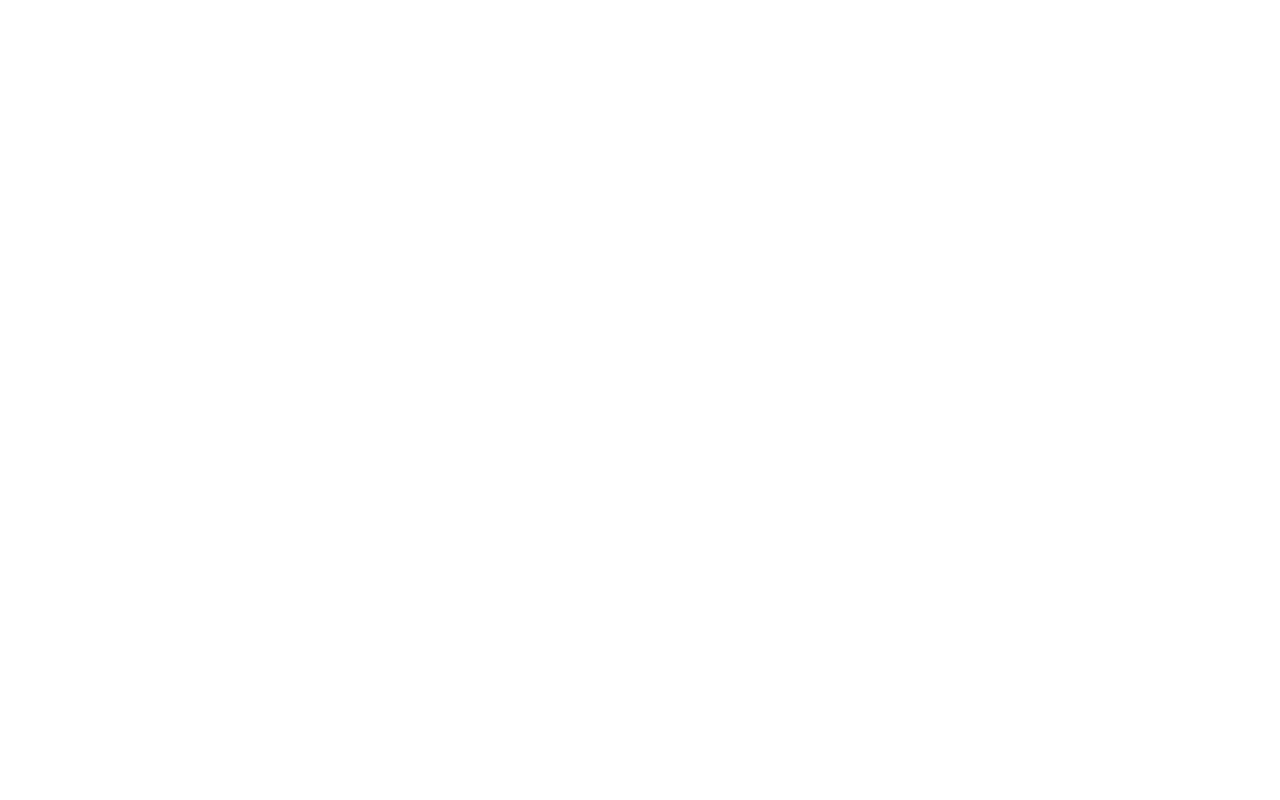
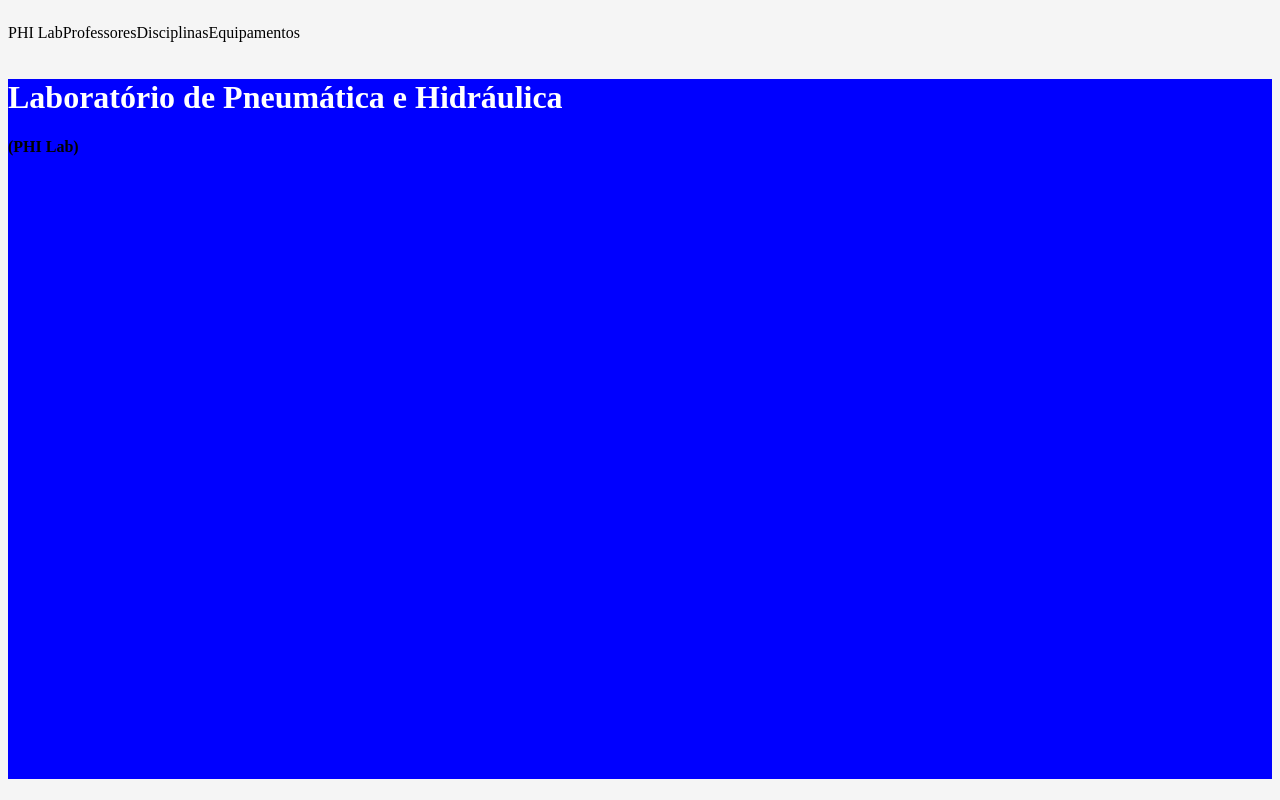
Before and after one commit to maLu70/PHILab, a plain HTML site: page index.html in a window 1280 px wide. Drawn offline with Linux system fonts and the light colour scheme.

Commit message:
começoPaginaInicial

```diff
--- a/index.html
+++ b/index.html
@@ -9,10 +9,27 @@
 </head>
 <body>
 
+    <div class="header">
+        <p>PHI Lab</p>
+        <p>Professores</p>
+        <p>Disciplinas</p>
+        <p>Equipamentos</p>
+    </div>
+
     <div class="paginaInicial">
 
-    <div class="conteudo"></div>
+        <div class="conteudo">
+            <h1>Laboratório de Pneumática e Hidráulica</h1>
+            <h4>(PHI Lab)</h4>
 
+            <div class="imgInicial">
+                <div class="img1"></div>
+                <div class="img2"></div>
+                <div class="img3"></div>
+                <div class="img4"></div>
+            </div>
+
+        </div>
     </div>
 
 </body>
--- a/style.css
+++ b/style.css
@@ -0,0 +1,16 @@
+body {
+    background-color: #F5F5F5;
+}
+
+.header {
+    display: flex;
+}
+
+.paginaInicial {
+    background-color: blue;
+    height: 700px;
+}
+
+h1 {
+    color: white;
+}
```
